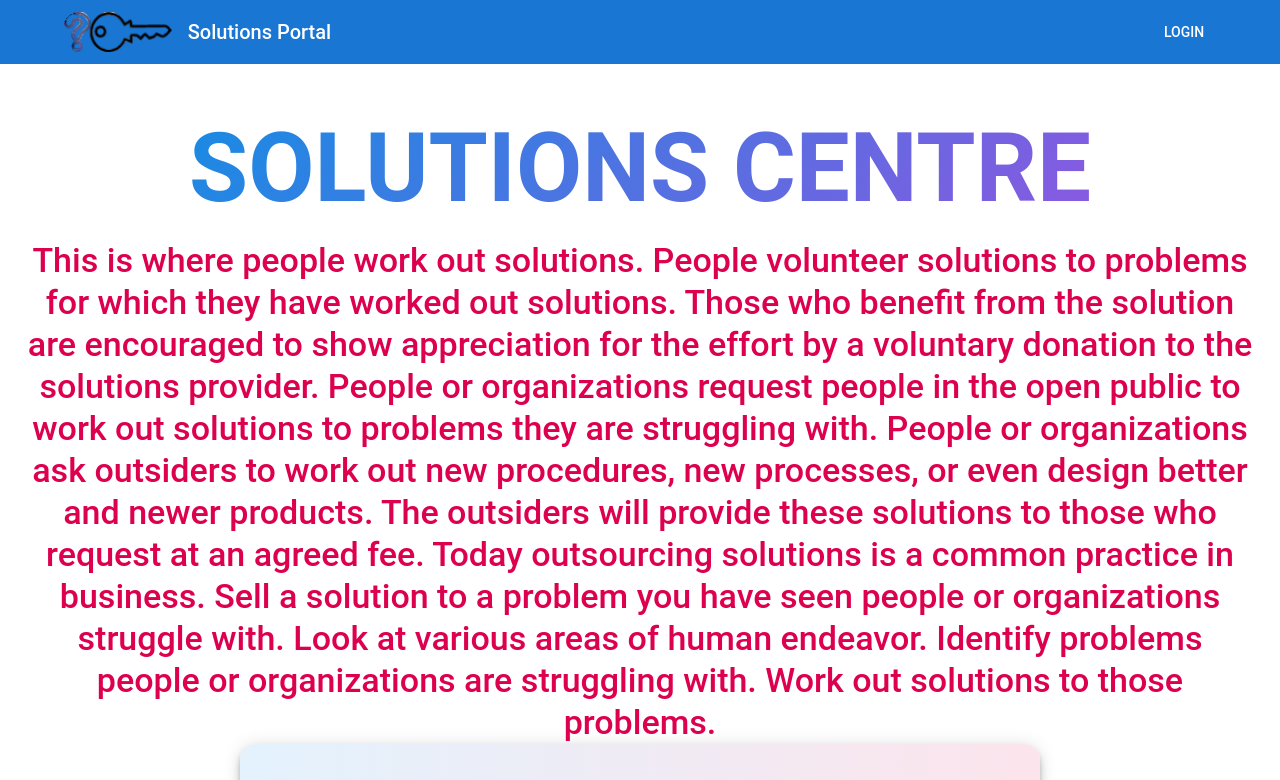
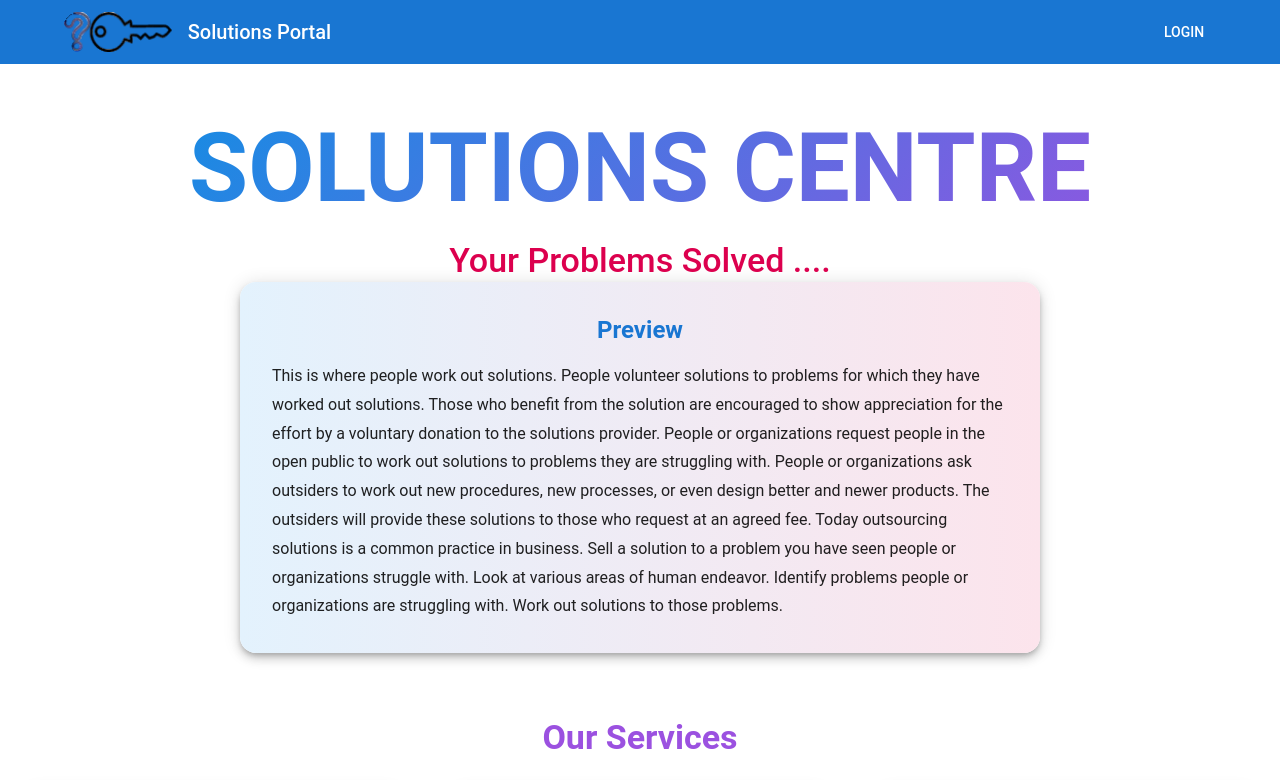
Before and after one commit to KibokoDao-Africa/solutions-frontend, a React (Create React App) app: page / in a window 1280 px wide. Shown: the top 780 px of the page. Built offline with nearby package versions, Linux system fonts and the light colour scheme; no server answers.

Commit message:
build files added

```diff
--- a/package.json
+++ b/package.json
@@ -12,6 +12,7 @@
     "@testing-library/user-event": "^13.5.0",
     "axios": "^1.7.9",
     "framer-motion": "^11.13.3",
+    "jwt-decode": "^4.0.0",
     "react": "^18.3.1",
     "react-dom": "^18.3.1",
     "react-icons": "^5.4.0",
--- a/src/UserContext.js
+++ b/src/UserContext.js
@@ -1,6 +1,6 @@
 import React, { createContext, useContext, useState, useEffect } from "react";
 import axios from "axios";
-import jwtDecode from "jwt-decode";  // Import jwt-decode to decode the token
+import { jwtDecode } from 'jwt-decode';
 
 // Create the Context
 const UserContext = createContext();
--- a/src/components/Home.js
+++ b/src/components/Home.js
@@ -73,7 +73,7 @@ const Home = () => {
               textAlign: 'center',
             }}
           >
-            This is where people work out solutions. People volunteer solutions to problems for which they have worked out solutions. Those who benefit from the solution are encouraged to show appreciation for the effort by a voluntary donation to the solutions provider. People or organizations request people in the open public to work out solutions to problems they are struggling with. People or organizations ask outsiders to work out new procedures, new processes, or even design better and newer products. The outsiders will provide these solutions to those who request at an agreed fee. Today outsourcing solutions is a common practice in business. Sell a solution to a problem you have seen people or organizations struggle with. Look at various areas of human endeavor. Identify problems people or organizations are struggling with. Work out solutions to those problems.
+            Your Problems Solved ....
           </Typography>
         </motion.div>
       </motion.div>
@@ -107,7 +107,7 @@ const Home = () => {
               lineHeight: 1.8,
             }}
           >
-            This is where people work out solutions...
+           This is where people work out solutions. People volunteer solutions to problems for which they have worked out solutions. Those who benefit from the solution are encouraged to show appreciation for the effort by a voluntary donation to the solutions provider. People or organizations request people in the open public to work out solutions to problems they are struggling with. People or organizations ask outsiders to work out new procedures, new processes, or even design better and newer products. The outsiders will provide these solutions to those who request at an agreed fee. Today outsourcing solutions is a common practice in business. Sell a solution to a problem you have seen people or organizations struggle with. Look at various areas of human endeavor. Identify problems people or organizations are struggling with. Work out solutions to those problems.
           </Typography>
         </Paper>
       </motion.div>
```
Also changed, not shown: 1 other file (tests, documents, lock files or other folders).
